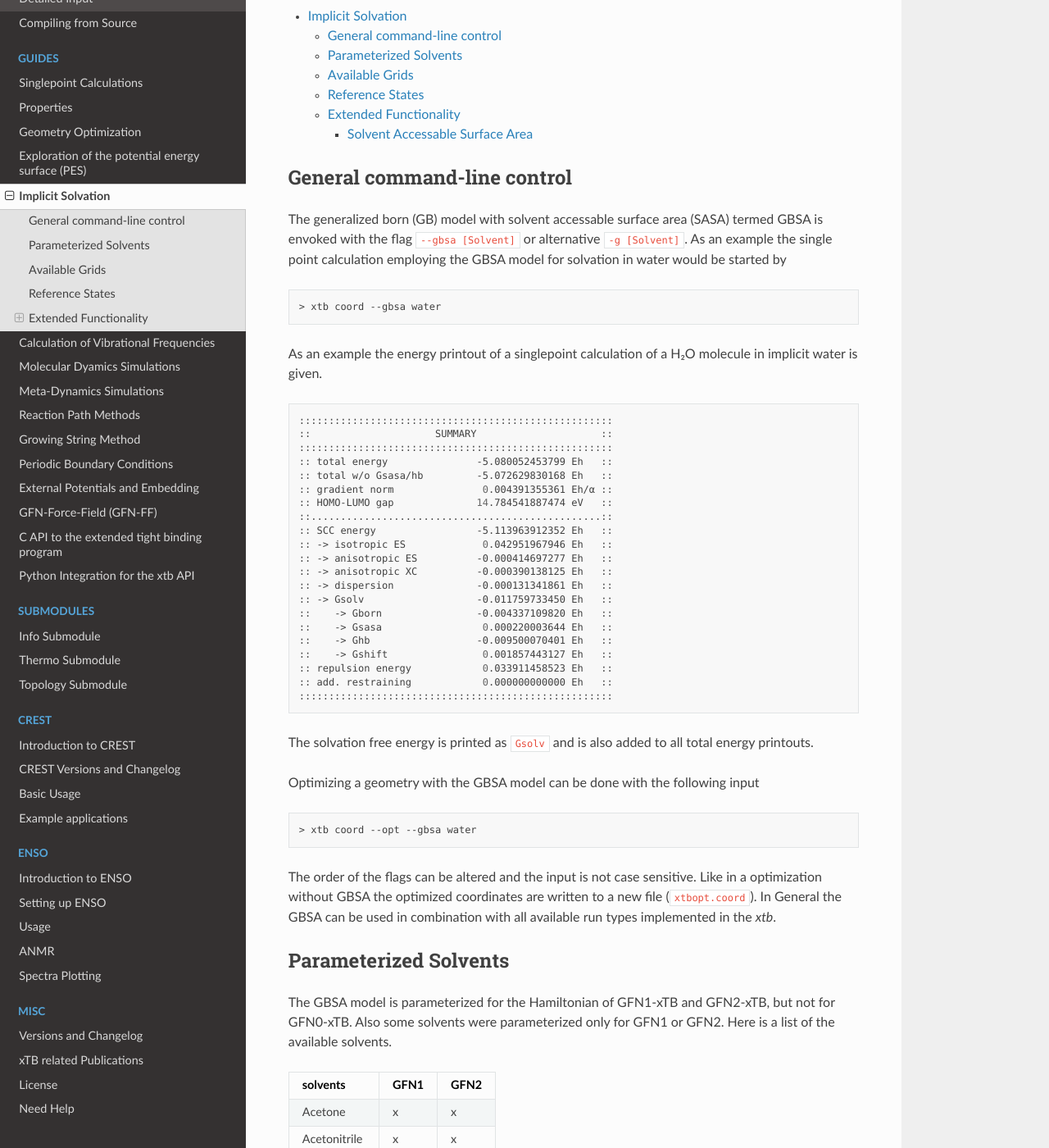
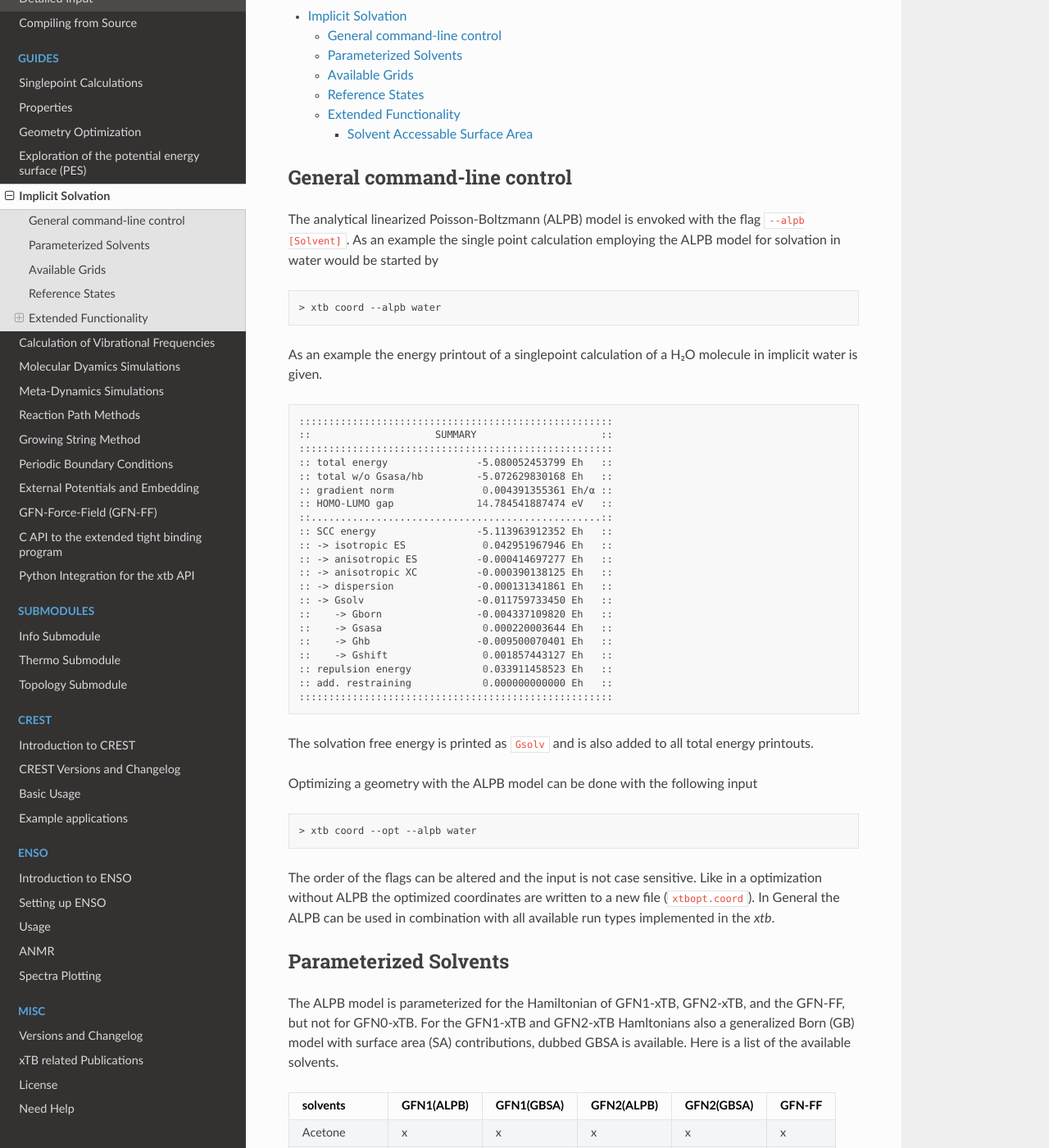
Before and after one commit to grimme-lab/xtb_docs, a Sphinx documentation site: the page built from source/gbsa.rst, in a window 1280 px wide and 1400 px high, scrolled down 260 px. Shown: the whole window at 82% size. Built offline with Sphinx 7.4.7 and the Read the Docs theme 2.0.0, drawn with Linux system fonts in a browser that asks for light colours; some of the changed text lies outside the part shown.

Commit message:
Update documentation regarding new solvation model

```diff
--- a/source/gbsa.rst
+++ b/source/gbsa.rst
@@ -5,7 +5,7 @@
 --------------------
 
 In this chapter, all neccessary information will be given in order
-to use the implicit solvent model GBSA in xTB calculations.
+to use the implicit solvent model ALPB in xTB calculations.
 Parameterized solvents and available grids are given as well.
 
 .. contents::
@@ -13,17 +13,14 @@ Parameterized solvents and available grids are given as well.
 General command-line control
 ============================
 
-The generalized born (GB) model with solvent accessable surface area
-(SASA) termed GBSA is envoked with the flag ``--gbsa [Solvent]`` or
-alternative ``-g [Solvent]``. As an example the single point calculation employing the
-GBSA model for solvation in water would be started by
+The analytical linearized Poisson-Boltzmann (ALPB) model is envoked with the flag ``--alpb [Solvent]``.
+As an example the single point calculation employing the ALPB model for solvation in water would be started by
 
 .. code:: bash
 
-  > xtb coord --gbsa water
+  > xtb coord --alpb water
 
-As an example the energy printout of a singlepoint calculation
-of a H₂O molecule in implicit water is given.
+As an example the energy printout of a singlepoint calculation of a H₂O molecule in implicit water is given.
 
 .. code:: bash
 
@@ -52,58 +49,63 @@ of a H₂O molecule in implicit water is given.
 The solvation free energy is printed as ``Gsolv`` and is also added
 to all total energy printouts.
 
-Optimizing a geometry with the GBSA model can be done with the following input
+Optimizing a geometry with the ALPB model can be done with the following input
 
 .. code:: bash
 
-  > xtb coord --opt --gbsa water
+  > xtb coord --opt --alpb water
 
 The order of the flags can be altered and the input
 is not case sensitive.
-Like in a optimization without GBSA the optimized coordinates are
+Like in a optimization without ALPB the optimized coordinates are
 written to a new file (``xtbopt.coord``).
-In General the GBSA can be used in combination with all available run types
+In General the ALPB can be used in combination with all available run types
 implemented in the `xtb`.
 
 Parameterized Solvents
 ======================
 
-The GBSA model is parameterized for the Hamiltonian of
-GFN1-xTB and GFN2-xTB, but not for GFN0-xTB.
-Also some solvents were parameterized only for GFN1 or GFN2.
+The ALPB model is parameterized for the Hamiltonian of GFN1-xTB, GFN2-xTB, and the GFN-FF, but not for GFN0-xTB.
+For the GFN1-xTB and GFN2-xTB Hamltonians also a generalized Born (GB) model with surface area (SA) contributions, dubbed GBSA is available.
 Here is a list of the available solvents.
 
-+------------------------+-------+-------+
-| solvents               | GFN1  | GFN2  |
-+========================+=======+=======+
-| Acetone                |   x   |   x   |
-+------------------------+-------+-------+
-| Acetonitrile           |   x   |   x   |
-+------------------------+-------+-------+
-| Benzene                |   x   |   x   |
-+------------------------+-------+-------+
-| CH₂Cl₂                 |   x   |   x   |
-+------------------------+-------+-------+
-| CHCl₃                  |   x   |   x   |
-+------------------------+-------+-------+
-| CS₂                    |   x   |   x   |
-+------------------------+-------+-------+
-| DMF                    |       |   x   |
-+------------------------+-------+-------+
-| DMSO                   |   x   |   x   |
-+------------------------+-------+-------+
-| Ether                  |   x   |   x   |
-+------------------------+-------+-------+
-| Water (H₂O)            |   x   |   x   |
-+------------------------+-------+-------+
-| Methanol               |   x   |   x   |
-+------------------------+-------+-------+
-| n-Hexan                |       |   x   |
-+------------------------+-------+-------+
-| THF                    |   x   |   x   |
-+------------------------+-------+-------+
-| Toluene                |   x   |   x   |
-+------------------------+-------+-------+
+=============== ============ ============ ============ ============ ========
+ solvents        GFN1(ALPB)   GFN1(GBSA)   GFN2(ALPB)   GFN2(GBSA)   GFN-FF
+=============== ============ ============ ============ ============ ========
+ Acetone         x            x            x            x            x
+ Acetonitrile    x            x            x            x            x
+ Aniline         x                         x                         x
+ Benzaldehyde    x                         x                         x
+ Benzene         x            x            x            x            x
+ CH₂Cl₂          x            x            x            x            x
+ CHCl₃           x            x            x            x            x
+ CS₂             x            x            x            x            x
+ Dioxane         x                         x                         x
+ DMF             x                         x                         x
+ DMSO            x            x            x            x            x
+ Ether           x            x            x            x            x
+ Ethylacetate    x                         x                         x
+ Furane          x                         x                         x
+ Hexandecane     x                         x                         x
+ Hexane          x                         x            x            x
+ Methanol                     x                         x
+ Nitromethane    x                         x                         x
+ Octanol         x                         x                         x
+ Octanol (wet)   x                         x                         x
+ Phenol          x                         x                         x
+ Toluene         x            x            x            x            x
+ THF             x            x            x            x            x
+ Water (H₂O)     x            x            x            x            x
+=============== ============ ============ ============ ============ ========
+
+To get the legacy GBSA model setup a detailed input with
+
+.. code-block:: text
+
+   $gbsa
+      kernel=still
+
+and invoke the program with the ``--gbsa`` flag instead of the ``--alpb`` flag.
 
 
 Available Grids
@@ -137,7 +139,7 @@ with the corresponding number of gridpoints.
 
 Larger grids increase the computation time and
 reduce numerical noise in the energy. They may help to converge
-geometry optimizations with GBSA for large molecules which
+geometry optimizations with ALPB for large molecules which
 would otherwise not converge due to numerical noise.
 
 Reference States
@@ -151,7 +153,7 @@ to the same ``reference`` option as in COSMO-RS. This could be done with
 
 .. code:: bash
 
-  > xtb coord --opt --gbsa water reference
+  > xtb coord --opt --alpb water reference
 
 Extended Functionality
 ======================
@@ -161,7 +163,7 @@ Solvent Accessable Surface Area
 
 .. note:: feature implemented in version 6.2
 
-To get more insights and diagnostics for a GBSA calculation the Born radii
+To get more insights and diagnostics for a ALPB calculation the Born radii
 and the solvent accessable surface area can be printed by toggling the
 property-printout with
 
@@ -170,7 +172,7 @@ property-printout with
    $write
       gbsa=true
 
-The printout for a branched octane isomer using GBSA(Water) looks like
+The printout for a branched octane isomer using ALPB(Water) looks like
 
 .. code-block:: none
 
--- a/source/optimization.rst
+++ b/source/optimization.rst
@@ -5,7 +5,7 @@ Geometry Optimization
 ---------------------
 
 The basics of calculating geometry optimizations with ``xtb`` are presented in this chapter.
-Please check out the chapter :ref:`sp` for options that are not optimization-specific, as the charge or the number of SCF iterations, for example. Solvation can be included easily by using GBSA. For this approach, please read the chapter :ref:`gbsa`.
+Please check out the chapter :ref:`sp` for options that are not optimization-specific, as the charge or the number of SCF iterations, for example. Solvation can be included easily by using ALPB. For this approach, please read the chapter :ref:`gbsa`.
 
 .. contents::
 
@@ -263,7 +263,7 @@ The number of unpaired electrons (uhf) and the solvent have to be specified. Fur
 
 .. code:: bash
 
-   > xtb inp.xyz --opt loose --gbsa toluene --uhf 2
+   > xtb inp.xyz --opt loose --alpb toluene --uhf 2
 
 The thresholds corresponding to the optimization level 'loose' can be found in the ANCopt setup.
 
@@ -322,7 +322,7 @@ The failure of the geometry convergence is indicated by the printout
    *** FAILED TO CONVERGE GEOMETRY OPTIMIZATION IN 500 ITERATIONS ***
 
 Additionally, the empty file ``NOT_CONVERGED`` is written. If convergence problems in the SCC occur, it is recommended to start with *GFN0-xTB* which does not have to perform SCC iterations. Then the geometry optimization can be improved using *GFN2-xTB*.
-It can occur sometimes that a geometry does not converge correctly or at all if the calculation is carried out in the gas phase. It is recommended to use GBSA in this cases. An example for the difference made by using GBSA during the geometry optimization can be seen below. If the system is optimized in chloroform, the chloride anion coordinates the cation while the neutral compounds are formed in the gas phase.
+It can occur sometimes that a geometry does not converge correctly or at all if the calculation is carried out in the gas phase. It is recommended to use ALPB in this cases. An example for the difference made by using ALPB during the geometry optimization can be seen below. If the system is optimized in chloroform, the chloride anion coordinates the cation while the neutral compounds are formed in the gas phase.
 
 .. figure:: ../figures/gas_slow.gif
    :scale: 50 %
```
Also changed, not shown: source/commandline.rst (+10 -3 lines), source/gsm.rst (+5 -5 lines).
